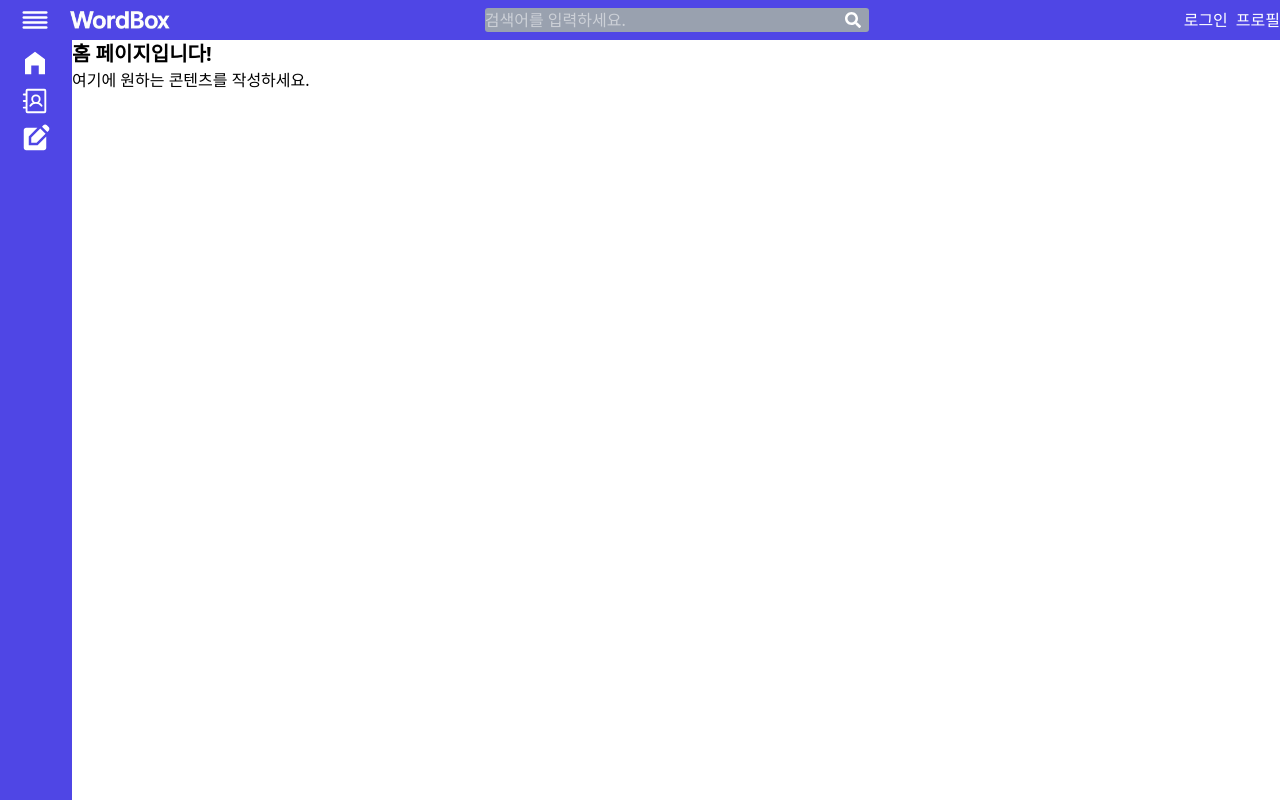
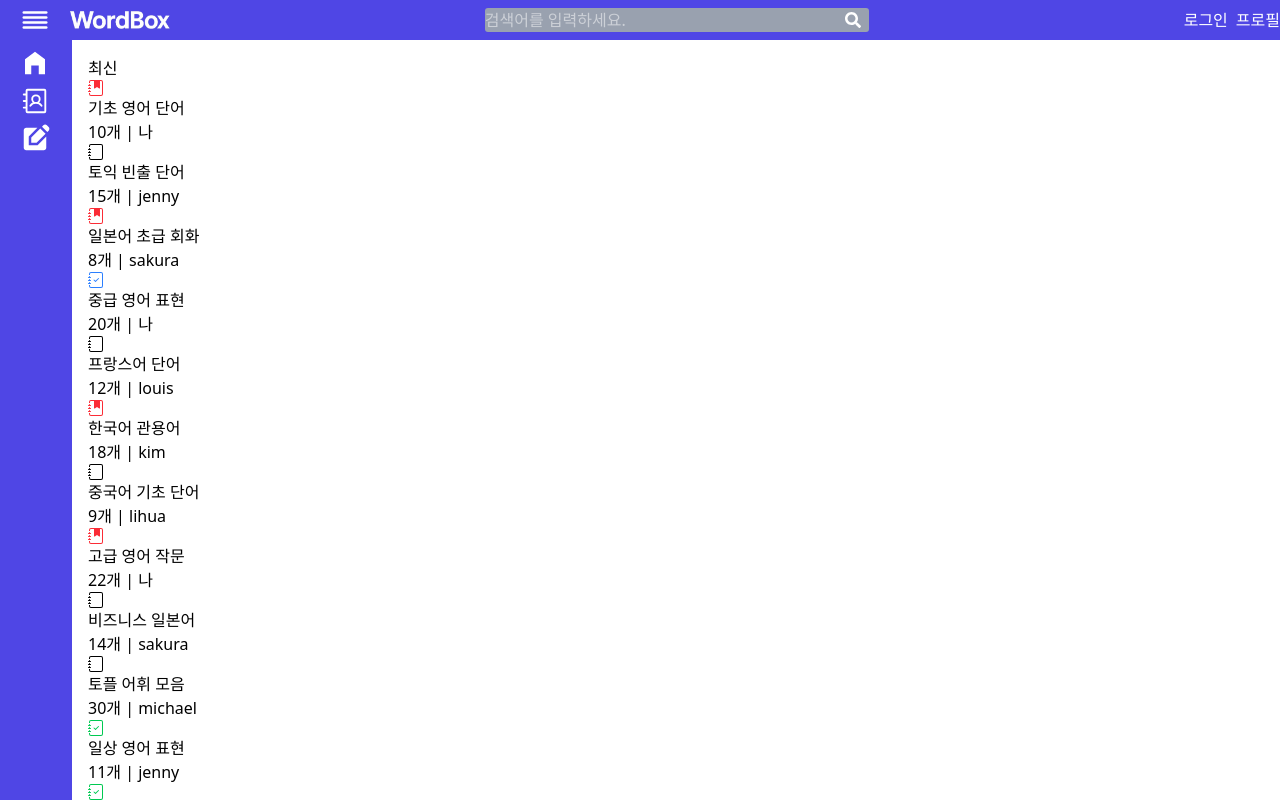
Before and after one commit to DongYeopMe/wordbox, a React (Vite) app in the folder frontend/: page / in a window 1280 px wide. Built offline with nearby package versions, Linux system fonts and the light colour scheme.

Commit message:
stub데이터 및 icon 컴포넌트,

```diff
--- /dev/null
+++ b/frontend/src/components/common/Icon.jsx
@@ -0,0 +1,31 @@
+import React from "react";
+import {
+  BsJournal,
+  BsJournalBookmarkFill,
+  BsJournalCheck,
+} from "react-icons/bs";
+// BsJournal : 일반/ BsJournalCheck  : 추가한 / BsJournalBookmarkFill : 학습하고 있는
+//우선순위 : 1. 학습 2. 추가한 3. 일반
+const Icon = ({ isStudying, isInMyDirectory, isMe }) => {
+  if (isStudying) {
+    return (
+      <div>
+        <BsJournalBookmarkFill className="text-red-500" />
+      </div>
+    );
+  } else if (isInMyDirectory) {
+    return (
+      <div>
+        <BsJournalCheck className={isMe ? "text-blue-500" : "text-green-500"} />
+      </div>
+    );
+  } else {
+    return (
+      <div>
+        <BsJournal className="text-black" />
+      </div>
+    );
+  }
+};
+
+export default Icon;
--- /dev/null
+++ b/frontend/src/data/cardStub.js
@@ -0,0 +1,135 @@
+const cardStubList = [
+  {
+    id: 1,
+    title: "기초 영어 단어",
+    count: 10,
+    language: "ENGLISH",
+    owner: { id: 1, username: "testuser" },
+    isStudying: true,
+    isInMyDirectory: true,
+    isMe: true,
+  },
+  {
+    id: 2,
+    title: "토익 빈출 단어",
+    count: 15,
+    language: "ENGLISH",
+    owner: { id: 2, username: "jenny" },
+    isStudying: false,
+    isInMyDirectory: false,
+    isMe: false,
+  },
+  {
+    id: 3,
+    title: "일본어 초급 회화",
+    count: 8,
+    language: "JAPANESE",
+    owner: { id: 3, username: "sakura" },
+    isStudying: true,
+    isInMyDirectory: true,
+    isMe: false,
+  },
+  {
+    id: 4,
+    title: "중급 영어 표현",
+    count: 20,
+    language: "ENGLISH",
+    owner: { id: 1, username: "testuser" },
+    isStudying: false,
+    isInMyDirectory: true,
+    isMe: true,
+  },
+  {
+    id: 5,
+    title: "프랑스어 단어",
+    count: 12,
+    language: "FRENCH",
+    owner: { id: 4, username: "louis" },
+    isStudying: false,
+    isInMyDirectory: false,
+    isMe: false,
+  },
+  {
+    id: 6,
+    title: "한국어 관용어",
+    count: 18,
+    language: "KOREAN",
+    owner: { id: 5, username: "kim" },
+    isStudying: true,
+    isInMyDirectory: true,
+    isMe: false,
+  },
+  {
+    id: 7,
+    title: "중국어 기초 단어",
+    count: 9,
+    language: "CHINESE",
+    owner: { id: 6, username: "lihua" },
+    isStudying: false,
+    isInMyDirectory: false,
+    isMe: false,
+  },
+  {
+    id: 8,
+    title: "고급 영어 작문",
+    count: 22,
+    language: "ENGLISH",
+    owner: { id: 1, username: "testuser" },
+    isStudying: true,
+    isInMyDirectory: true,
+    isMe: true,
+  },
+  {
+    id: 9,
+    title: "비즈니스 일본어",
+    count: 14,
+    language: "JAPANESE",
+    owner: { id: 3, username: "sakura" },
+    isStudying: false,
+    isInMyDirectory: false,
+    isMe: false,
+  },
+  {
+    id: 10,
+    title: "토플 어휘 모음",
+    count: 30,
+    language: "ENGLISH",
+    owner: { id: 7, username: "michael" },
+    isStudying: false,
+    isInMyDirectory: false,
+    isMe: false,
+  },
+  // ✅ 새로 추가된 3개
+  {
+    id: 11,
+    title: "일상 영어 표현",
+    count: 11,
+    language: "ENGLISH",
+    owner: { id: 2, username: "jenny" },
+    isStudying: false,
+    isInMyDirectory: true,
+    isMe: false,
+  },
+  {
+    id: 12,
+    title: "JLPT N4 문법",
+    count: 17,
+    language: "JAPANESE",
+    owner: { id: 3, username: "sakura" },
+    isStudying: false,
+    isInMyDirectory: true,
+    isMe: false,
+  },
+  {
+    id: 13,
+    title: "독일어 인사말",
+    count: 6,
+    language: "GERMAN",
+    owner: { id: 9, username: "hans" },
+    isStudying: false,
+    isInMyDirectory: true,
+    isMe: false,
+  },
+];
+
+export default cardStubList;
--- a/frontend/src/pages/HomePage.jsx
+++ b/frontend/src/pages/HomePage.jsx
@@ -1,13 +1,45 @@
 import React from "react";
 import Layout from "../components/common/Layout";
-
+import stubData from "../data/cardStub";
+import {
+  BsJournal,
+  BsJournalBookmarkFill,
+  BsJournalCheck,
+} from "react-icons/bs";
+import { NavLink } from "react-router-dom";
+import Icon from "../components/common/Icon";
+// BsJournal : 일반/ BsJournalCheck  : 추가한 / BsJournalBookmarkFill : 학습하고 있는
+//우선순위 : 1. 학습 2. 추가한 3. 일반
+// 최신, 내가 학습하고 있는 카드, 내가 최근 보고 잇는 언어의 카드들, 추천 카드
 function HomePage(props) {
   return (
     <Layout>
-      <div className="">
-        <h1 className="text-xl font-bold">홈 페이지입니다!</h1>
-        <p>여기에 원하는 콘텐츠를 작성하세요.</p>
-      </div>
+      <main className="">
+        <div className="px-4">
+          <div className="my-4">
+            <div className="">
+              <span>최신</span>
+              <div className="">
+                {stubData.map((card) => (
+                  <NavLink key={card.id} to={card.id}>
+                    <div className="">
+                      <Icon
+                        isStudying={card.isStudying}
+                        isInMyDirectory={card.isInMyDirectory}
+                        isMe={card.isMe}
+                      />
+                      <div id="title">{card.title}</div>
+                      <div id="description">{`${card.count}개 | ${
+                        card.isMe ? "나" : card.owner.username
+                      }`}</div>
+                    </div>
+                  </NavLink>
+                ))}
+              </div>
+            </div>
+          </div>
+        </div>
+      </main>
     </Layout>
   );
 }
```
